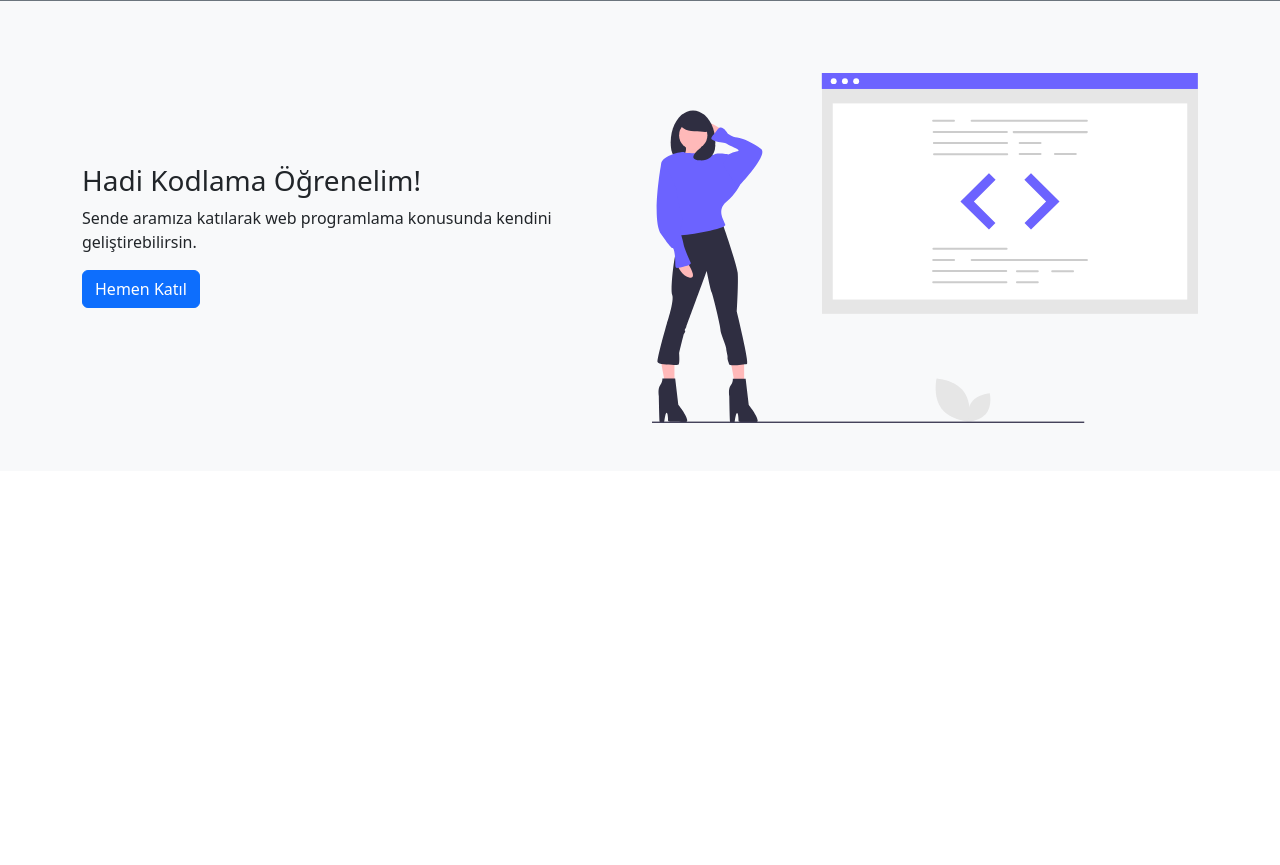
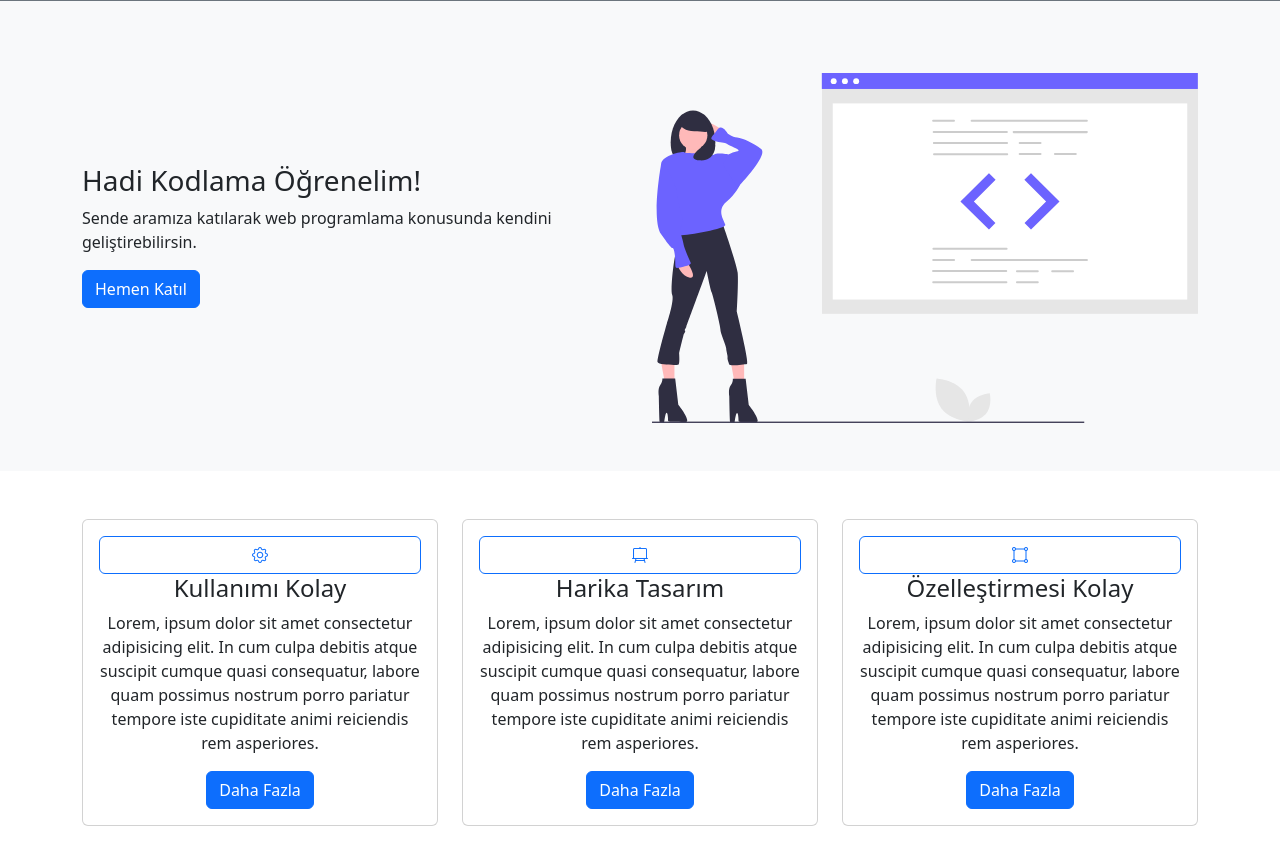
Before and after one commit to ugurcetin24/bootstrap-template, a website: page index.html in a window 1280 px wide. Shown: the part 141-1006 px from the top of the page. Before the commit the page ends 800 px from the top, so only its background shows below. Drawn offline with nearby package versions, Linux system fonts and the light colour scheme.

Commit message:
index.html güncellendi

```diff
--- a/index.html
+++ b/index.html
@@ -161,6 +161,66 @@
       </div>
     </section>
 
+    <section id="service" class="py-5">
+      <div class="container">
+        <div class="row">
+          <div class="col-4 md-4 text-center mb-3">
+            <div class="card">
+              <div class="card-body">
+                <i
+                  class="m-auto d-block btn btn-outline-primary bi bi-gear"
+                ></i>
+                <h4>Kullanımı Kolay</h4>
+                <p>
+                  Lorem, ipsum dolor sit amet consectetur adipisicing elit. In
+                  cum culpa debitis atque suscipit cumque quasi consequatur,
+                  labore quam possimus nostrum porro pariatur tempore iste
+                  cupiditate animi reiciendis rem asperiores.
+                </p>
+                <a href="#" class="btn btn-primary">Daha Fazla</a>
+              </div>
+            </div>
+          </div>
+
+          <div class="col-4 md-4 text-center mb-3">
+            <div class="card">
+              <div class="card-body">
+                <i
+                  class="m-auto d-block btn btn-outline-primary bi bi-easel2"
+                ></i>
+                <h4>Harika Tasarım</h4>
+                <p>
+                  Lorem, ipsum dolor sit amet consectetur adipisicing elit. In
+                  cum culpa debitis atque suscipit cumque quasi consequatur,
+                  labore quam possimus nostrum porro pariatur tempore iste
+                  cupiditate animi reiciendis rem asperiores.
+                </p>
+                <a href="#" class="btn btn-primary">Daha Fazla</a>
+              </div>
+            </div>
+          </div>
+
+          <div class="col-4 md-4 text-center mb-3">
+            <div class="card">
+              <div class="card-body">
+                <i
+                  class="m-auto d-block btn btn-outline-primary bi bi-bounding-box-circles"
+                ></i>
+                <h4>Özelleştirmesi Kolay</h4>
+                <p>
+                  Lorem, ipsum dolor sit amet consectetur adipisicing elit. In
+                  cum culpa debitis atque suscipit cumque quasi consequatur,
+                  labore quam possimus nostrum porro pariatur tempore iste
+                  cupiditate animi reiciendis rem asperiores.
+                </p>
+                <a href="#" class="btn btn-primary">Daha Fazla</a>
+              </div>
+            </div>
+          </div>
+
+        </div>
+    </section>
+
     <script src="node_modules/bootstrap/dist/js/bootstrap.bundle.min.js"></script>
   </body>
 </html>
```
